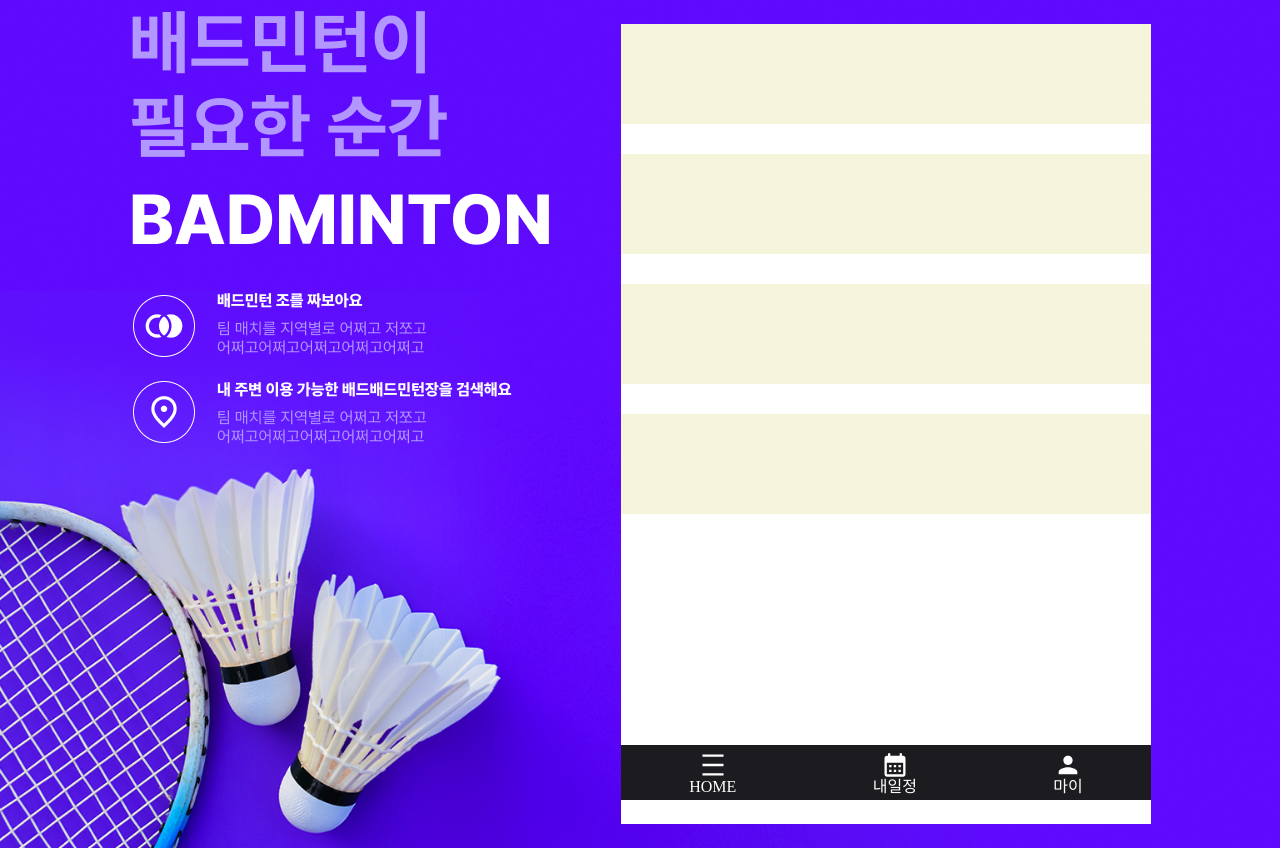
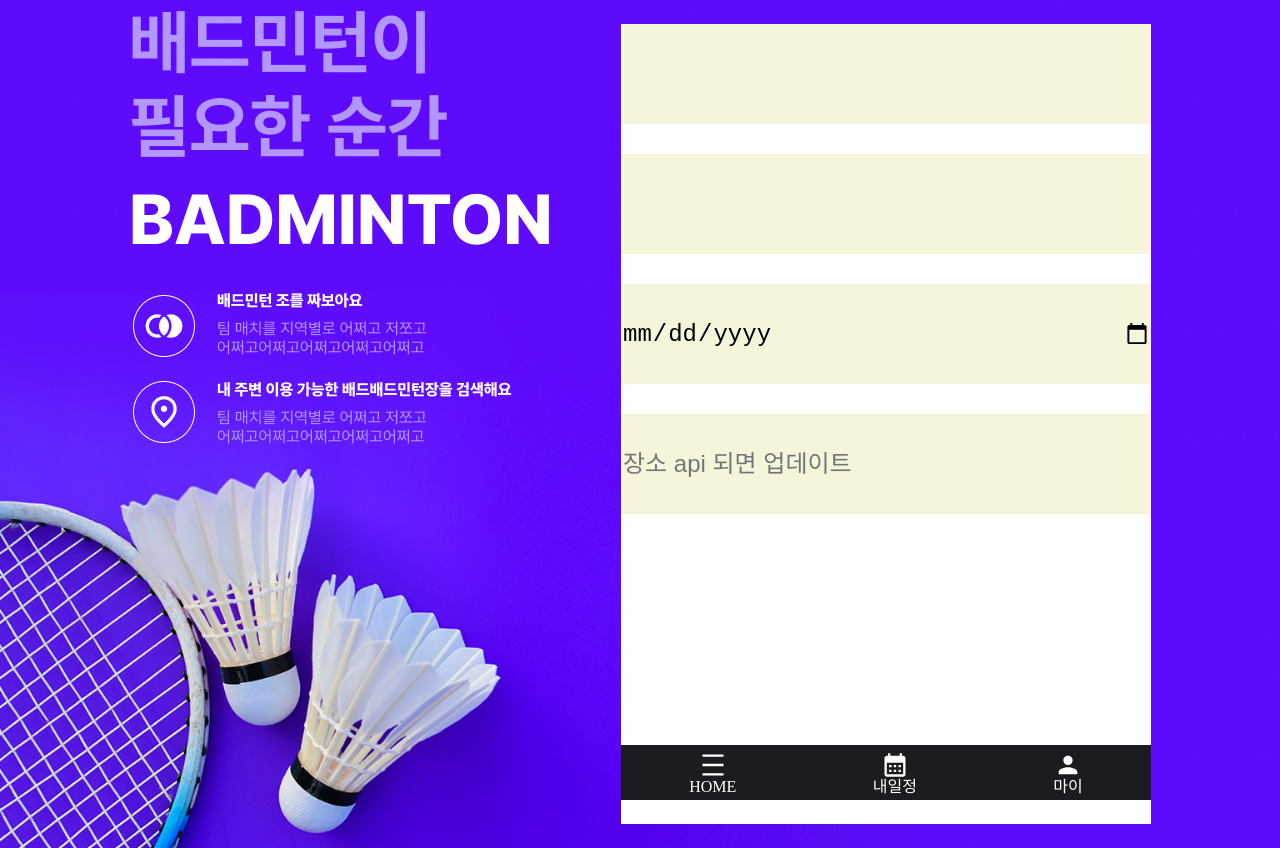
Before and after one commit to zziimm/teamstrong1000, a React (Create React App) app: page /postInsert in a window 1280 px wide. Built offline with nearby package versions, Linux system fonts and the light colour scheme.

Commit message:
자리옮경

```diff
--- a/src/components/PostInsert.js
+++ b/src/components/PostInsert.js
@@ -1,7 +1,7 @@
 import React from 'react';
 import styled from 'styled-components';
 
-const PostInsertWrapper = styled.div`
+const PostInsertWrapper = styled.form`
   background-color: #fff;
   width: 530px;
   height: 100vh;
@@ -13,15 +13,16 @@ const PostInsertWrapper = styled.div`
     background-color: beige;
     margin-bottom: 30px;
     border: none;
+    font-size: 24px;
   }
 `;
 function PostInsert(props) {
   return (
     <PostInsertWrapper>
-      <input></input>
-      <input></input>
-      <input></input>
-      <input></input>
+      <input type='text' />
+      <input type='text' />
+      <input type='date' />
+      <input type='text' placeholder='장소 api 되면 업데이트' /> {/* 장소 api 업데이트 */}
     </PostInsertWrapper>
   );
 }
```
